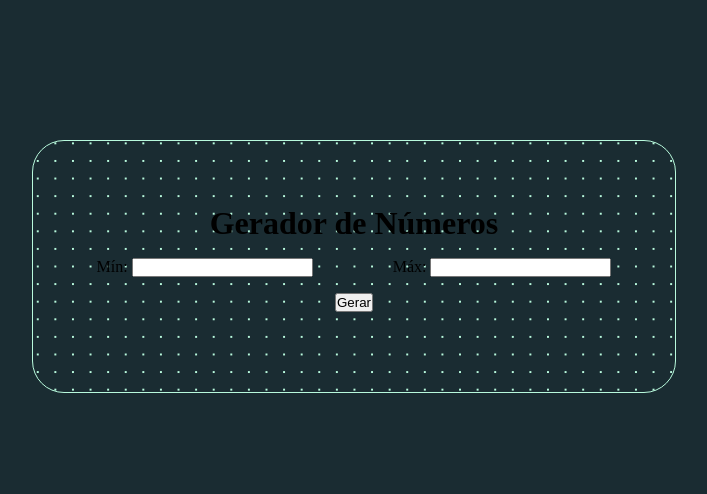
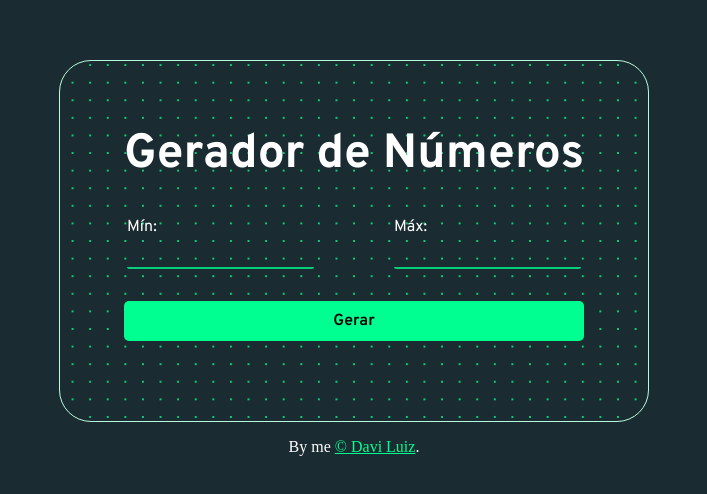
Before and after one commit to Davi-DevRoom/Projetos_ES6plus, a plain HTML site: page geradorDeNumerosAleatorios/index.html in a window 1280 px wide. Shown: the part 134-628 px from the top of the page, without its empty margins (286-993 px from the left). Drawn offline with Linux system fonts and the light colour scheme.

Commit message:
calculadora de juros simples

```diff
--- /dev/null
+++ b/calculadoraDeJurosSimples/style.css
@@ -0,0 +1,96 @@
+@import url('https://fonts.googleapis.com/css2?family=Poppins:ital,wght@0,100;0,200;0,300;0,400;0,500;0,600;0,700;0,800;0,900;1,100;1,200;1,300;1,400;1,500;1,600;1,700;1,800;1,900&display=swap');
+
+*{
+    padding: 0;
+    margin: 0;
+    box-sizing: border-box;
+}
+/*Alinhamento de container*/
+body{
+    font-family: "Poppins", sans-serif;
+    height: 100vh;
+    background: #303030;
+    display: grid;
+    place-content: center;
+}
+
+/* estilização container */
+.container{
+    display: flex;
+    flex-direction: column;
+    width: 700px;
+    padding: 1rem 2rem;
+    border: 1px solid white;
+    border-radius: 15px;
+}
+
+.container h1{
+    color: white;
+    font-size: 3rem;
+}
+
+/*input-group estilo*/
+.input-group{
+    display: flex;
+    flex-wrap: wrap;
+    gap: 0.5rem;
+    color: white;
+    margin-bottom: 0.5rem;
+}
+
+/*input-field estilo*/
+.input-field{
+    display: flex;
+    flex-direction: column;
+}
+
+.input-field input{
+    width: 250px;
+    padding: 10px 20px;
+    background: transparent;
+    border: none;
+    border-bottom: 1px solid #5500FF;
+    color: white;
+}
+
+/* button calcular */
+#calcular{
+    padding: 10px 20px;
+    background-color: #5500FF;
+    border-color: #5500FF;
+    color: white;
+    font-weight: bold;
+    font-size: 1rem;
+    cursor: pointer;
+    border-radius: 5px;
+}
+
+#calcular:hover{
+    background-color: #3d03af;
+    border-color: #3d03af;
+}
+
+/* estilo resultado */
+#result{
+    display: flex;
+    align-items: center;
+    justify-content: center;
+}
+
+#result span{
+    color: white;
+    font-size: 2rem;
+    font-weight: bold;
+    margin-top: 1rem;
+}
+
+/* footer */
+footer{
+    margin: 1rem 0;
+    color: white;
+    text-align: center;
+}
+
+footer a{
+    color: #5500FF;
+}
--- a/geradorDeNumerosAleatorios/index.html
+++ b/geradorDeNumerosAleatorios/index.html
@@ -13,8 +13,9 @@
 <body>
     <!-- Container -->
     <div class="content">
+        <!-- titulo -->
         <h1>Gerador de Números</h1>
-
+        <!-- input container-->
         <div class="group-inputs">
             <div class="field">
                 <label for="min">Mín: </label>
@@ -25,7 +26,10 @@
                 <input type="number" name="max" id="max">
             </div>
         </div>
+        <!-- FIM input container-->
+        <!-- btn -->
         <button id="generate">Gerar</button>
+        <!-- Result -->
         <div id="result">
             <span>
 
@@ -33,6 +37,12 @@
         </div>
     </div>
 
+    <!-- Footer -->
+    <footer>
+        By me <a href="https://github.com/Davi-log">&copy; Davi Luiz</a>.
+    </footer>
+    <!-- FIM Footer -->
+
 
     <script src="script.js"></script>
 </body>
--- a/geradorDeNumerosAleatorios/style.css
+++ b/geradorDeNumerosAleatorios/style.css
@@ -1,7 +1,10 @@
+@import url('https://fonts.googleapis.com/css2?family=Overpass:ital,wght@0,100..900;1,100..900&display=swap');
+
 *{
     padding: 0;margin: 0;box-sizing: border-box;
 }
 
+/* Alinhamento dos conteudos */
 body{
     width: 100vw;
     height: 100vh;
@@ -10,6 +13,7 @@ body{
     place-content: center;
 }
 
+/* Div content */
 .content{
     border-radius: 2rem;
     border: 1px solid #b8fadd;
@@ -17,17 +21,76 @@ body{
     flex-direction: column;
     align-items: center;
     justify-content: center;
-
     /*efetio bg*/
     gap: 1rem;
-    background-image: radial-gradient(#b8fadd 1px, transparent 1px);
+    background-image: radial-gradient(#00ff91c4 1px, transparent 1px);
     background-position: 50% 50%;
     background-size: 1.1rem 1.1rem;
     padding:4rem;
     overflow: hidden;
 }
 
+.content h1{
+    font-family: "Overpass", sans-serif;
+    color: white;
+    font-size: 3rem;
+}
+
+/* estilos dos inputs */
 .group-inputs{
     display: flex;
     gap: 5rem;
+    padding: 1rem 0;
 }
+
+.field{
+    display: flex;
+    flex-direction: column;
+}
+
+.field label{
+    font-family: "Overpass", sans-serif;
+    color: white;
+    margin-bottom: 5px;
+    font-size: 1rem;
+}
+
+.field input{
+    background: transparent;
+    border: none;
+    border-bottom: 2px solid #00ff91c4;
+    border-radius: 2px;
+    padding: 5px;
+    color: white;
+}
+
+/* estilo do button */
+#generate{
+    padding: 10px 20px;
+    font-family: "Overpass", sans-serif;
+    color: #000;
+    font-weight: 600;
+    font-size: 1rem;
+    background: #00ff91;
+    border: none;
+    border-radius: 5px;
+    width: 100%;
+}
+
+/* personalização do resultado */
+#result span{
+    font-family: "Overpass", sans-serif;
+    color: white;
+    font-size: 2rem;
+}
+
+/* footer */
+footer{
+    margin: 1rem 0;
+    color: white;
+    text-align: center;
+}
+
+footer a{
+    color: #00ff91;
+}
```
Also changed, not shown: calculadoraDeJurosSimples/index.html (added, +51 -0 lines), calculadoraDeJurosSimples/script.js (added, +14 -0 lines), index.html (+5 -3 lines).
